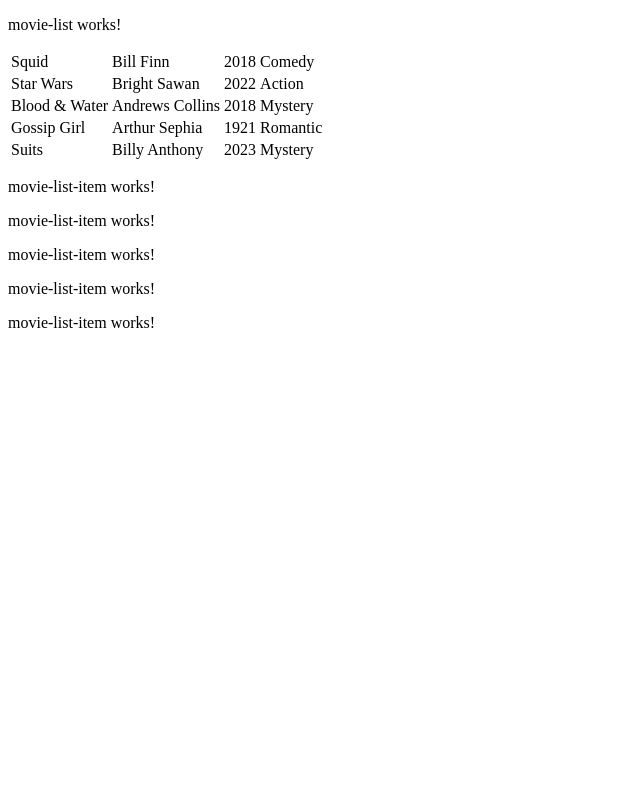
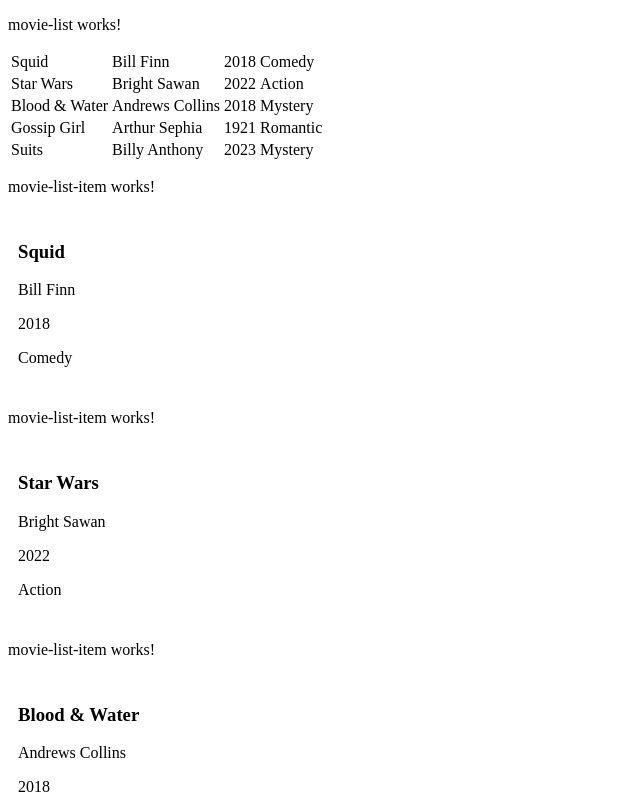
Before and after one commit to gayebiahwe24/Georgina_Ayebiahwe_Learning_Angular, an Angular app: page / in a window 1280 px wide. Shown: the top 800 px of the page, without its empty margins (0-640 px from the left). Built offline with nearby package versions, Linux system fonts and the light colour scheme.

Commit message:
Update the HTML of the MovieListItem component so that and make it display the content in the following ways: ○ Each MovieListItem tag itself have a 2 pixel border applied to it (style definition belong to the component) ○ The name or title is in a header tag (h1, h2, h3,

```diff
--- a/src/app/movie-list-item/movie-list-item.component.html
+++ b/src/app/movie-list-item/movie-list-item.component.html
@@ -1 +1,8 @@
 <p>movie-list-item works!</p>
+
+<div style="border: 2px lightsalmon; padding: 10px;">
+      <h3>{{item.Title}}</h3>
+      <p>{{item.Director}}</p>
+      <p>{{item.Year_Of_Release}}</p>
+      <p>{{item.Genre}}</p>
+  </div>
```
